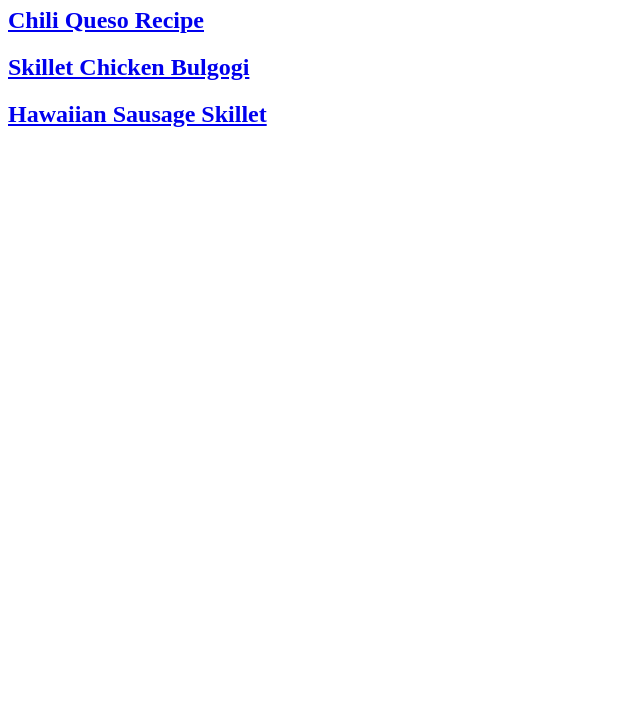
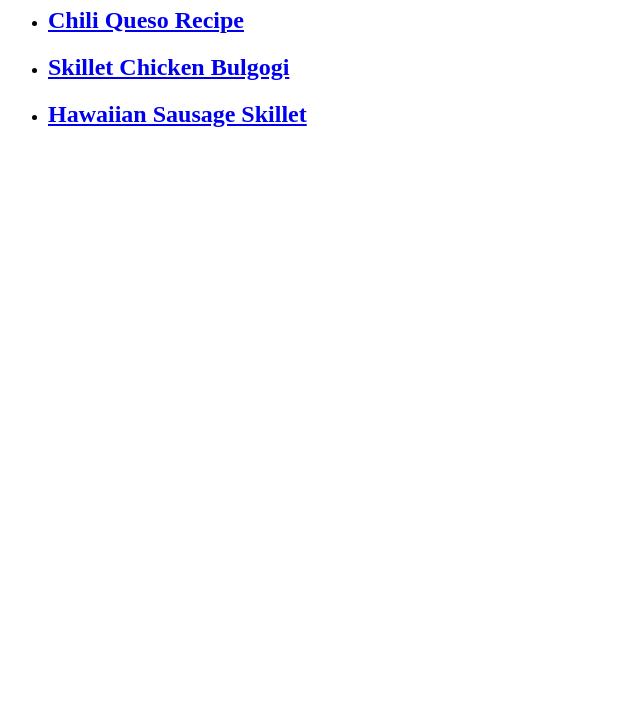
Before and after one commit to ryantpham/odin-recipes, a plain HTML site: page index.html in a window 1280 px wide. Shown: the part 73-800 px from the top of the page, without its empty margins (0-640 px from the left). Drawn offline with Linux system fonts and the light colour scheme.

Commit message:
Created Unordered List

```diff
--- a/index.html
+++ b/index.html
@@ -8,8 +8,11 @@
 </head>
 <body>
     <h1>Odin Recipes</h1>
-    <h2><a href="/recipes/chili.html">Chili Queso Recipe</a></h2>
-    <h2><a href="/recipes/chicken.html">Skillet Chicken Bulgogi</a></h2>
-    <h2><a href="/recipes/sausage.html">Hawaiian Sausage Skillet</a></h2>
+    <ul>
+        <li><h2><a href="/recipes/chili.html">Chili Queso Recipe</a></h2></li>
+        <li><h2><a href="/recipes/chicken.html">Skillet Chicken Bulgogi</a></h2></li>
+        <li><h2><a href="/recipes/sausage.html">Hawaiian Sausage Skillet</a></h2></li>
+    </ul>
+
 </body>
 </html>
```
